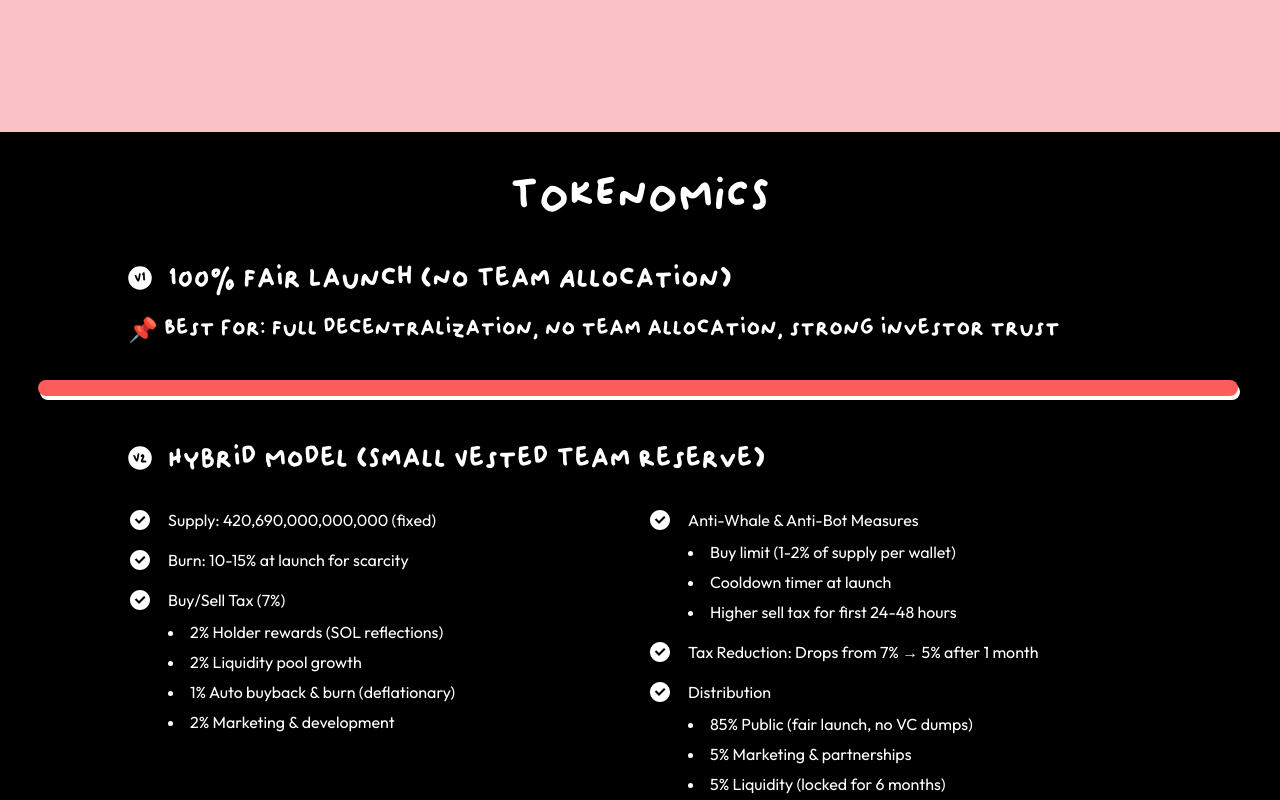
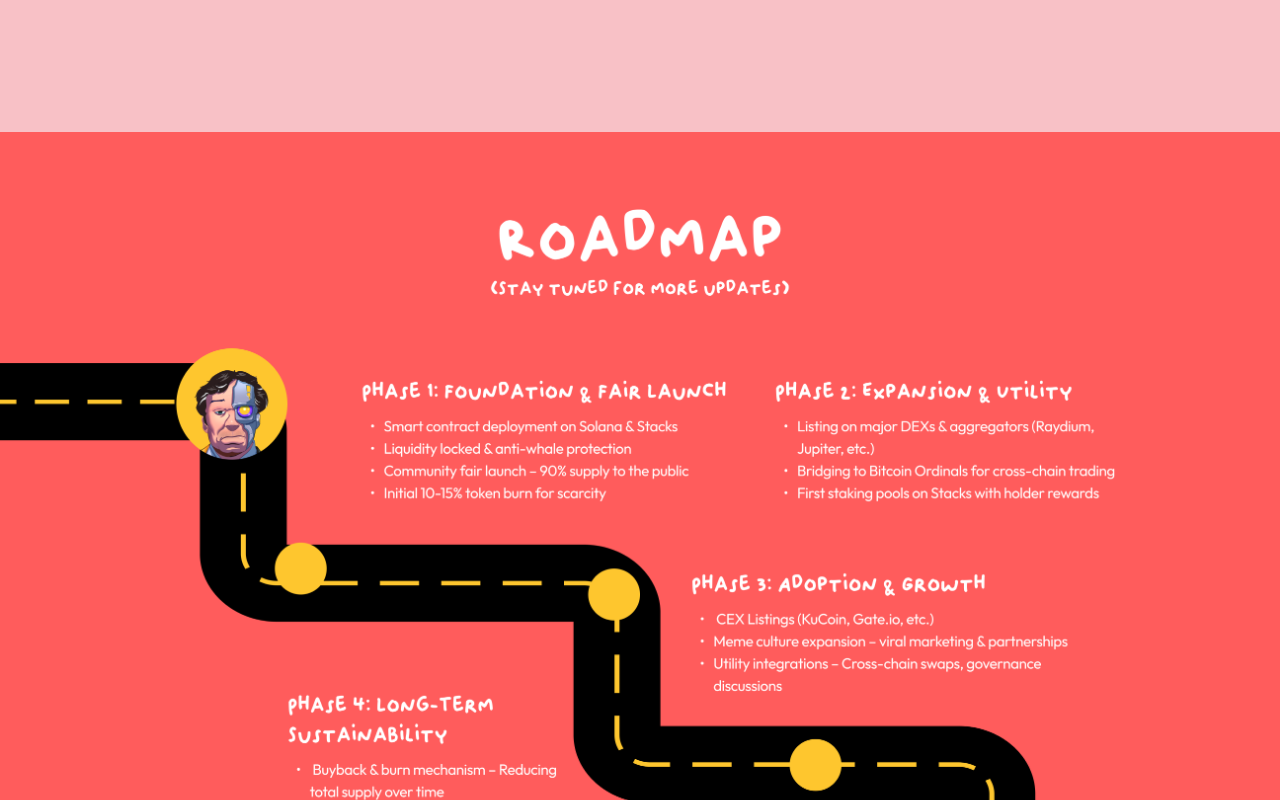
Before and after one commit to detachedsoul/saltoshi, a Next.js app: page / in a window 1280 px wide. Shown: the part 2180-2980 px from the top of the page. Built offline with nearby package versions, Linux system fonts and the light colour scheme.

Commit message:
style: add roadmap image

```diff
--- a/app/page.tsx
+++ b/app/page.tsx
@@ -1,3 +1,5 @@
+import Image from "next/image";
+import RoadmapImage from "@/assets/roadmap.png";
 import Faqs from "./_components/faqs";
 import Header from "./_components/header";
 import HeroSection from "./_components/hero-section";
@@ -19,6 +21,8 @@ const Index = () => {
 
 			<SectionTwo />
 
+            <Image src={RoadmapImage} alt="Roadmap" priority />
+
 			<SectionFour />
 
 			<SectionFive />
```
Also changed, not shown: assets/roadmap.png (added).
